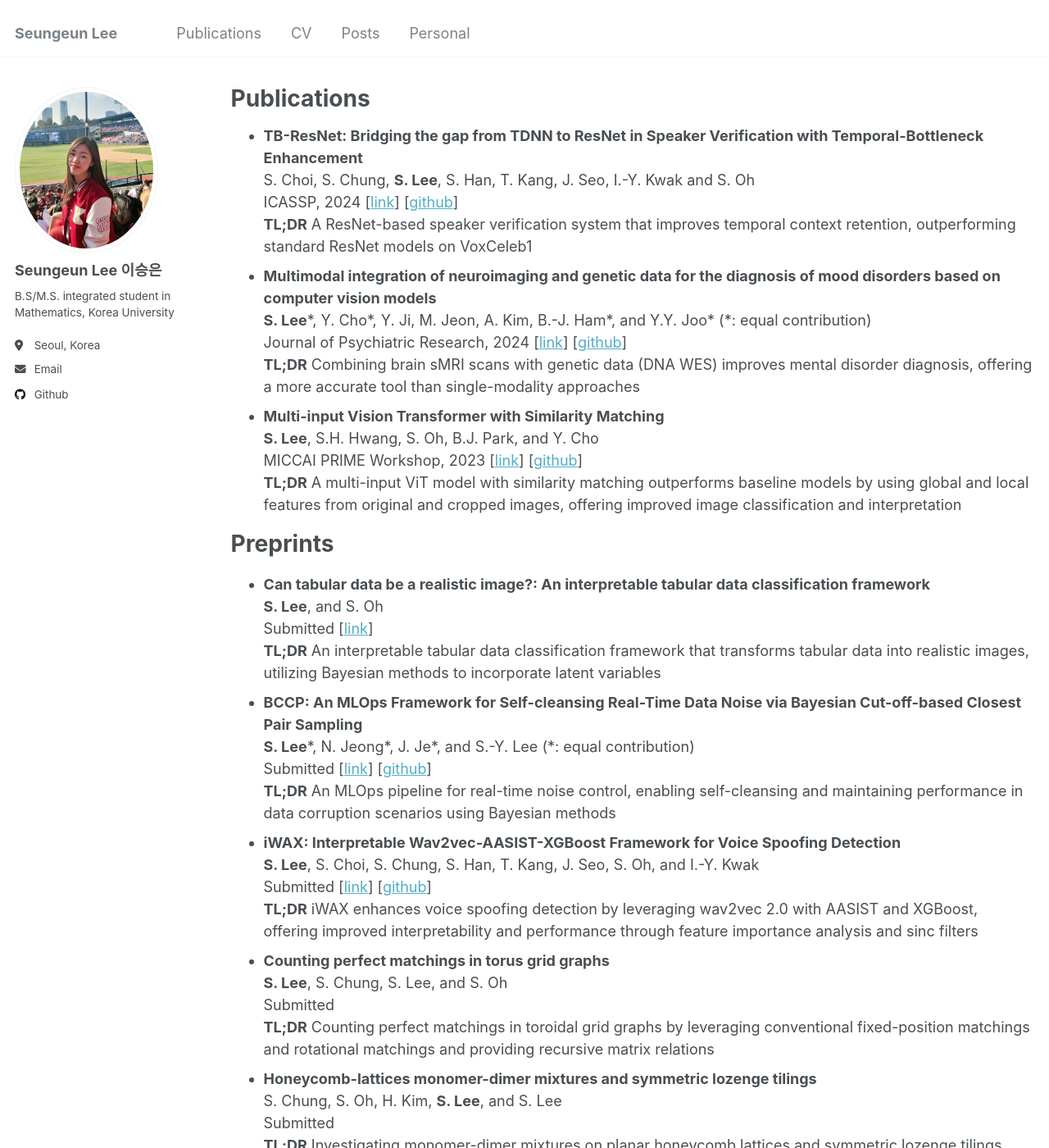
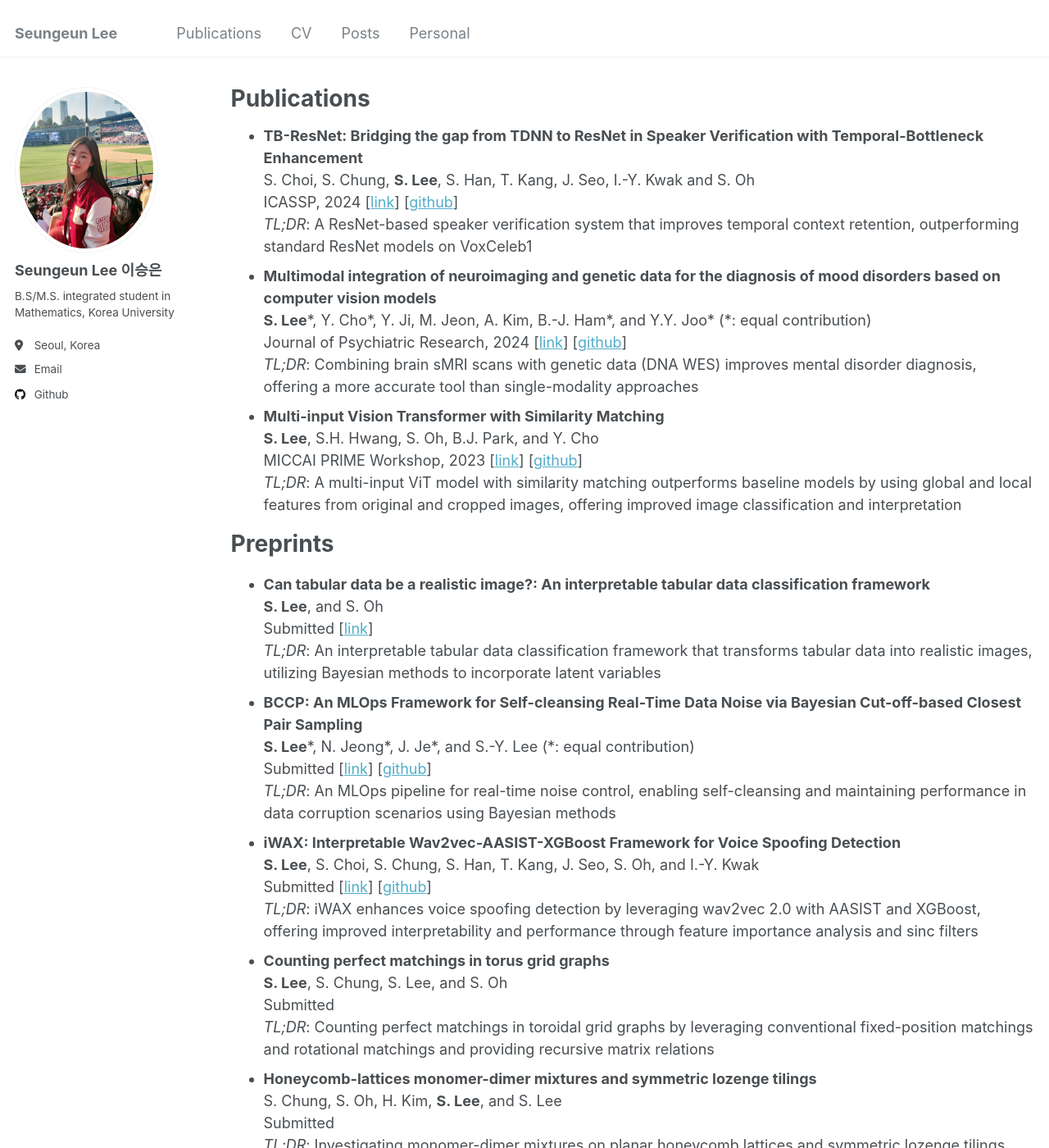
Before and after one commit to duneag2/duneag2.github.io, a Jekyll site: the page built from _pages/publications.html, in a window 1280 px wide and 1400 px high. Shown: the whole window at 82% size. Built offline with Jekyll 4.4.1, drawn with Linux system fonts in a browser that asks for light colours; some of the changed text lies outside the part shown.

Commit message:
Update publications.html

```diff
--- a/_pages/publications.html
+++ b/_pages/publications.html
@@ -10,19 +10,19 @@
     <strong>TB-ResNet: Bridging the gap from TDNN to ResNet in Speaker Verification with Temporal-Bottleneck Enhancement</strong> <br>
     S. Choi, S. Chung, <strong>S. Lee</strong>, S. Han, T. Kang, J. Seo, I.-Y. Kwak and S. Oh <br>
     ICASSP, 2024 [<a href="https://doi.org/10.1109/ICASSP48485.2024.10448221">link</a>] [<a href="https://github.com/smfelixchoi/TB-ResNet-Official">github</a>] <br>
-    <strong>TL;DR</strong> A ResNet-based speaker verification system that improves temporal context retention, outperforming standard ResNet models on VoxCeleb1 <br>
+    <em>TL;DR</em>: A ResNet-based speaker verification system that improves temporal context retention, outperforming standard ResNet models on VoxCeleb1 <br>
   </li>
   <li>
     <strong>Multimodal integration of neuroimaging and genetic data for the diagnosis of mood disorders based on computer vision models</strong> <br>
     <strong>S. Lee</strong>*, Y. Cho*, Y. Ji, M. Jeon, A. Kim, B.-J. Ham*, and Y.Y. Joo* (*: equal contribution) <br>
     Journal of Psychiatric Research, 2024 [<a href="https://doi.org/10.1016/j.jpsychires.2024.02.036">link</a>] [<a href="https://github.com/duneag2/vit-xgboost-imaging-genomics">github</a>] <br>
-    <strong>TL;DR</strong> Combining brain sMRI scans with genetic data (DNA WES) improves mental disorder diagnosis, offering a more accurate tool than single-modality approaches
+    <em>TL;DR</em>: Combining brain sMRI scans with genetic data (DNA WES) improves mental disorder diagnosis, offering a more accurate tool than single-modality approaches
   </li>
   <li>
     <strong>Multi-input Vision Transformer with Similarity Matching</strong> <br>
     <strong>S. Lee</strong>, S.H. Hwang, S. Oh, B.J. Park, and Y. Cho <br>
     MICCAI PRIME Workshop, 2023 [<a href="https://doi.org/10.1007/978-3-031-46005-0_16">link</a>] [<a href="https://github.com/duneag2/vit-similarity">github</a>] <br>
-    <strong>TL;DR</strong> A multi-input ViT model with similarity matching outperforms baseline models by using global and local features from original and cropped images, offering improved image classification and interpretation<br>
+    <em>TL;DR</em>: A multi-input ViT model with similarity matching outperforms baseline models by using global and local features from original and cropped images, offering improved image classification and interpretation<br>
   </li>
 </ul>
 
@@ -33,48 +33,48 @@
     <strong>Can tabular data be a realistic image?: An interpretable tabular data classification framework</strong> <br>
     <strong>S. Lee</strong>, and S. Oh <br>
     Submitted [<a href="https://drive.google.com/file/d/1ZzIx2gUGPoWy8-lXPiDz2DnBsWADgVog/view?usp=sharing">link</a>] <br>
-    <strong>TL;DR</strong> An interpretable tabular data classification framework that transforms tabular data into realistic images, utilizing Bayesian methods to incorporate latent variables <br>
+    <em>TL;DR</em>: An interpretable tabular data classification framework that transforms tabular data into realistic images, utilizing Bayesian methods to incorporate latent variables <br>
   </li>
   <li>
     <strong>BCCP: An MLOps Framework for Self-cleansing Real-Time Data Noise via Bayesian Cut-off-based Closest Pair Sampling</strong> <br>
     <strong>S. Lee</strong>*, N. Jeong*, J. Je*, and S.-Y. Lee (*: equal contribution) <br>
     Submitted [<a href="https://drive.google.com/file/d/1B00nRMQDBCoEUsFIJhjGVt4leso-cHar/view?usp=sharing">link</a>] [<a href="https://github.com/duneag2/bccp-mlops">github</a>] <br>
-    <strong>TL;DR</strong> An MLOps pipeline for real-time noise control, enabling self-cleansing and maintaining performance in data corruption scenarios using Bayesian methods<br>
+    <em>TL;DR</em>: An MLOps pipeline for real-time noise control, enabling self-cleansing and maintaining performance in data corruption scenarios using Bayesian methods<br>
   </li>
   <li>
     <strong>iWAX: Interpretable Wav2vec-AASIST-XGBoost Framework for Voice Spoofing Detection</strong> <br>
     <strong>S. Lee</strong>, S. Choi, S. Chung, S. Han, T. Kang, J. Seo, S. Oh, and I.-Y. Kwak <br>
     Submitted [<a href="https://drive.google.com/file/d/1NrpgLhCzhMt5tBSZcYovujuG9a7x8dMg/view?usp=sharing">link</a>] [<a href="https://github.com/duneag2/iwax">github</a>] <br>
-    <strong>TL;DR</strong> iWAX enhances voice spoofing detection by leveraging wav2vec 2.0 with AASIST and XGBoost, offering improved interpretability and performance through feature importance analysis and sinc filters<br>
+    <em>TL;DR</em>: iWAX enhances voice spoofing detection by leveraging wav2vec 2.0 with AASIST and XGBoost, offering improved interpretability and performance through feature importance analysis and sinc filters<br>
   </li>
   <li>
     <strong>Counting perfect matchings in torus grid graphs</strong> <br>
     <strong>S. Lee</strong>, S. Chung, S. Lee, and S. Oh <br>
     Submitted <br>
-    <strong>TL;DR</strong> Counting perfect matchings in toroidal grid graphs by leveraging conventional fixed-position matchings and rotational matchings and providing recursive matrix relations <br>
+    <em>TL;DR</em>: Counting perfect matchings in toroidal grid graphs by leveraging conventional fixed-position matchings and rotational matchings and providing recursive matrix relations <br>
   </li>
   <li>
     <strong>Honeycomb-lattices monomer-dimer mixtures and symmetric lozenge tilings</strong> <br>
     S. Chung, S. Oh, H. Kim, <strong>S. Lee</strong>, and S. Lee <br>
     Submitted <br>
-    <strong>TL;DR</strong> Investigating monomer-dimer mixtures on planar honeycomb lattices and symmetric lozenge tilings, deriving a generating function for counting mixtures based on monomer activity using the Hosoya index<br>
+    <em>TL;DR</em>: Investigating monomer-dimer mixtures on planar honeycomb lattices and symmetric lozenge tilings, deriving a generating function for counting mixtures based on monomer activity using the Hosoya index<br>
   </li>
   <li>
     <strong>CurvDGAN: Curvature-driven Cycle-consistent Adversarial Network for enhanced Image Denoising</strong> <br>
     <strong>S. Lee</strong>, and Y. Cho <br>
     Submitted [<a href="https://drive.google.com/file/d/1S6Qg_w9UC82wlnBY1chpBAfVciLh3l0e/view?usp=sharing">link</a>] [<a href="https://github.com/duneag2/curvature-gan">github</a>] <br>
-    <strong>TL;DR</strong> A CycleGAN-based framework using signed curvature function, Gaussian and mean curvature, and attention improves image denoising and stylization<br>
+    <em>TL;DR</em>: A CycleGAN-based framework using signed curvature function, Gaussian and mean curvature, and attention improves image denoising and stylization<br>
   </li>
   <li>
     <strong>Deep Learning Model Using Cross Sequence Learning to Identify Pediatric Orbit Fracture in Radiographs</strong> <br>
     J. Kim*, <strong>S. Lee</strong>*, S.M. Ahn, G. Choi, B.-K. Je, B.J. Park, Y. Cho, and S. Oh (*: equal contribution) <br>
     Submitted <br>
-    <strong>TL;DR</strong> A cross-sequence learning technique designed to effectively identify pediatric orbital fractures in radiographs <br>
+    <em>TL;DR</em>: A cross-sequence learning technique designed to effectively identify pediatric orbital fractures in radiographs <br>
   </li>
   <li>
     <strong>Bell-shaped Frequency Feature Masking Augmentation for Voice Spoofing Detection</strong> <br>
     S. Han*, J. Seo*, S. Choi, T. Kang, S. Chung, <strong>S. Lee</strong>, S. Park, S. Oh, and I.-Y. Kwak (*: equal contribution) <br>
     Submitted <br>
-    <strong>TL;DR</strong> A bell-shaped frequency feature masking augmentation technique to enhance voice spoofing detection performance and generalization <br>
+    <em>TL;DR</em>: A bell-shaped frequency feature masking augmentation technique to enhance voice spoofing detection performance and generalization <br>
   </li>
 </ul>
```
